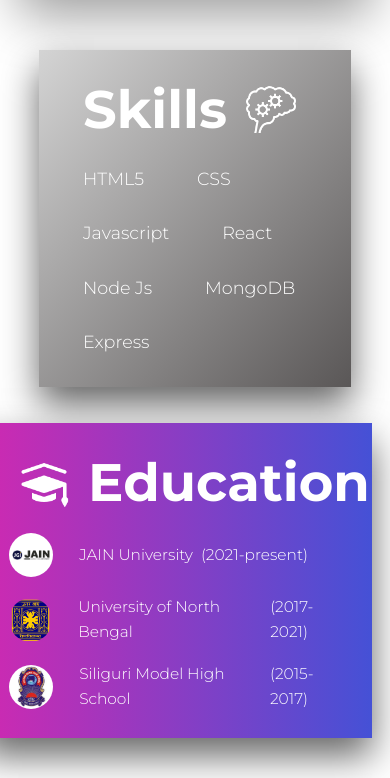
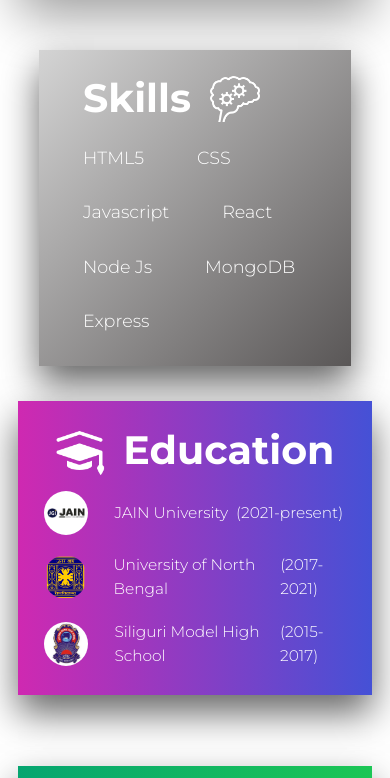
Before and after one commit to ashdephoenix123/portfolio, a website: page index.html in a window 390 px wide. Shown: the part 1366-2144 px from the top of the page. Drawn offline with Linux system fonts and the light colour scheme.

Commit message:
last adjestment

```diff
--- a/css/style.css
+++ b/css/style.css
@@ -5,7 +5,7 @@
   --ft-sz-largest: 8rem;
   --ft-sz-large: 6rem;
   --ft-sz-small: 5rem;
-  --ft-sz-xsmall: 4rem;
+  --ft-sz-xsmall: 4.5rem;
   --hover-col: rgb(149, 141, 141);
   --grey-1: #5a5757;
   --grey-2: #716363;
@@ -232,6 +232,9 @@ body {
     @media only screen and (max-width: 46.5625em) {
       .qualification__skills-heading {
         font-size: var(--ft-sz-large); } }
+    @media only screen and (max-width: 24.5625em) {
+      .qualification__skills-heading {
+        font-size: var(--ft-sz-xsmall); } }
   .qualification__skills-lists {
     list-style: none;
     font-size: 2rem;
@@ -276,10 +279,11 @@ body {
     align-items: center; }
     @media only screen and (max-width: 46.5625em) {
       .qualification__education-heading {
-        text-align: left; } }
-    @media only screen and (max-width: 46.5625em) {
+        text-align: left;
+        font-size: var(--ft-sz-large); } }
+    @media only screen and (max-width: 24.5625em) {
       .qualification__education-heading {
-        font-size: var(--ft-sz-large); } }
+        font-size: var(--ft-sz-xsmall); } }
   .qualification__education-lists {
     list-style: none;
     font-size: 2rem;
@@ -407,6 +411,9 @@ body {
     @media only screen and (max-width: 46.5625em) {
       .contact__heading {
         font-size: var(--ft-sz-small); } }
+    @media only screen and (max-width: 24.5625em) {
+      .contact__heading {
+        font-size: var(--ft-sz-xsmall); } }
   .contact__inputs {
     flex: 0 0 50%;
     display: flex;
@@ -422,6 +429,9 @@ body {
       outline: none; }
   .contact__t1, .contact__t2 {
     flex: 0 0 50%; }
+    @media only screen and (max-width: 24.5625em) {
+      .contact__t1, .contact__t2 {
+        flex: 0 0 100%; } }
   .contact__t3 {
     display: block;
     width: 100%; }
```
